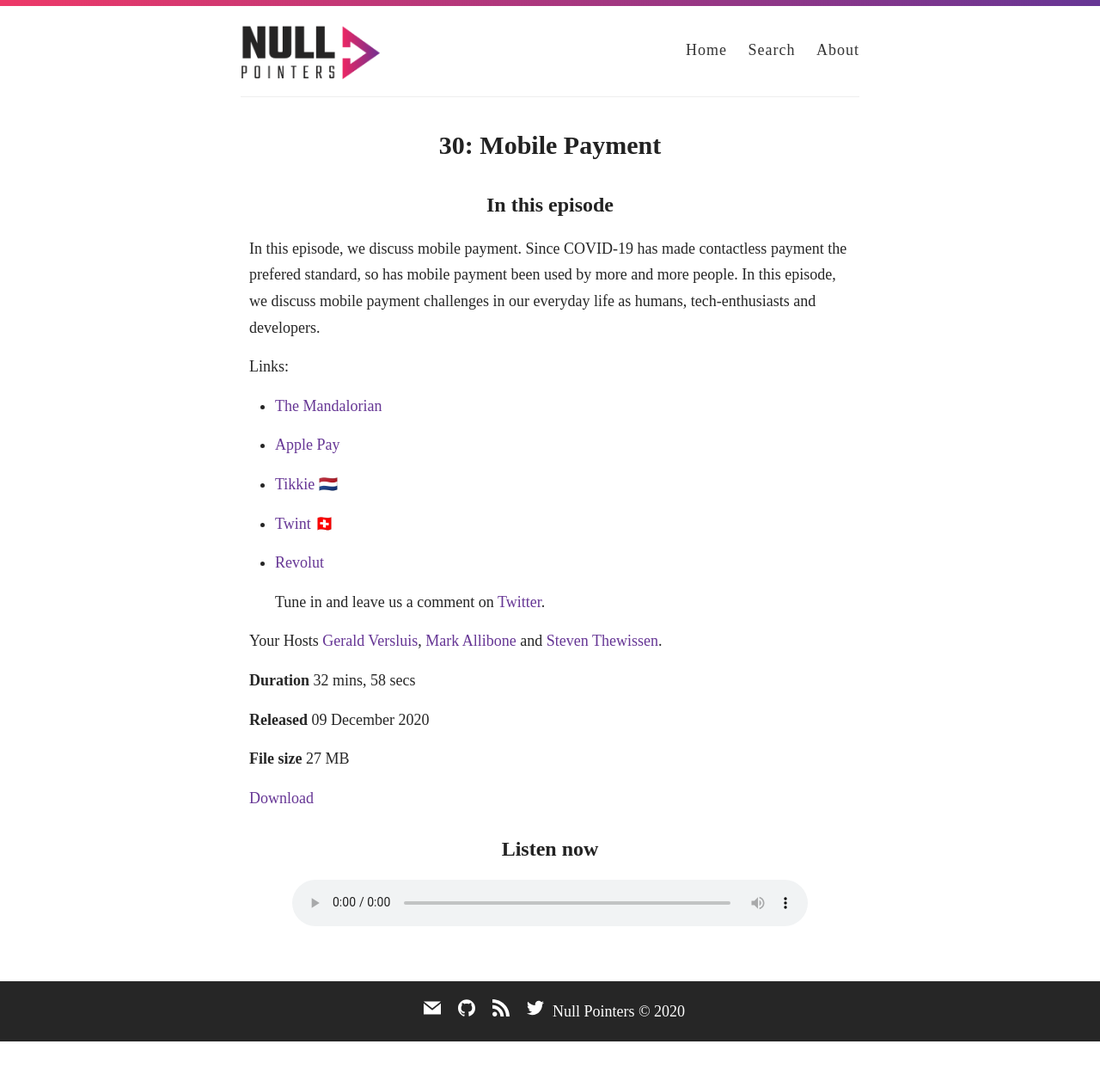
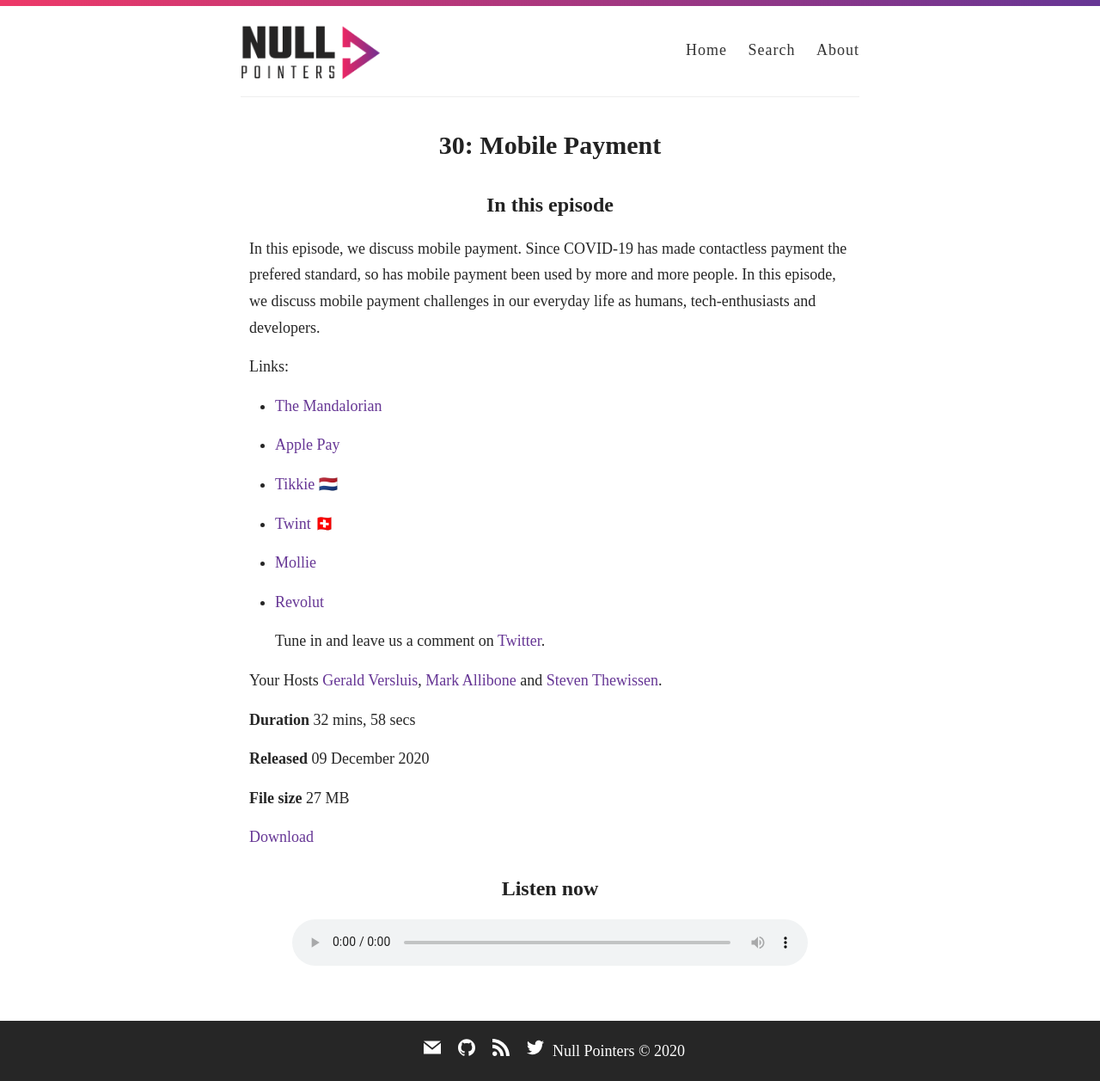
Before and after one commit to nullpointersio/website, a Jekyll site: the page built from _posts/2020-12-09-30.markdown, in a window 1280 px wide. Shown: the whole page at 86% size. Built offline with Jekyll 4.4.1, drawn with Linux system fonts in a browser that asks for light colours; some web fonts are replaced; before the commit the page ends 1212 px from its top, so only the background shows below that.

Commit message:
Add mollie to shownotes

```diff
--- a/_posts/2020-12-09-30.markdown
+++ b/_posts/2020-12-09-30.markdown
@@ -32,6 +32,8 @@
 
 - [Twint 🇨🇭](https://www.twint.ch/en/)
 
+- [Mollie](https://www.mollie.com/en)
+
 - [Revolut](https://www.revolut.com)
 
   Tune in and leave us a comment on [Twitter](https://twitter.com/nullpointersio).
```
